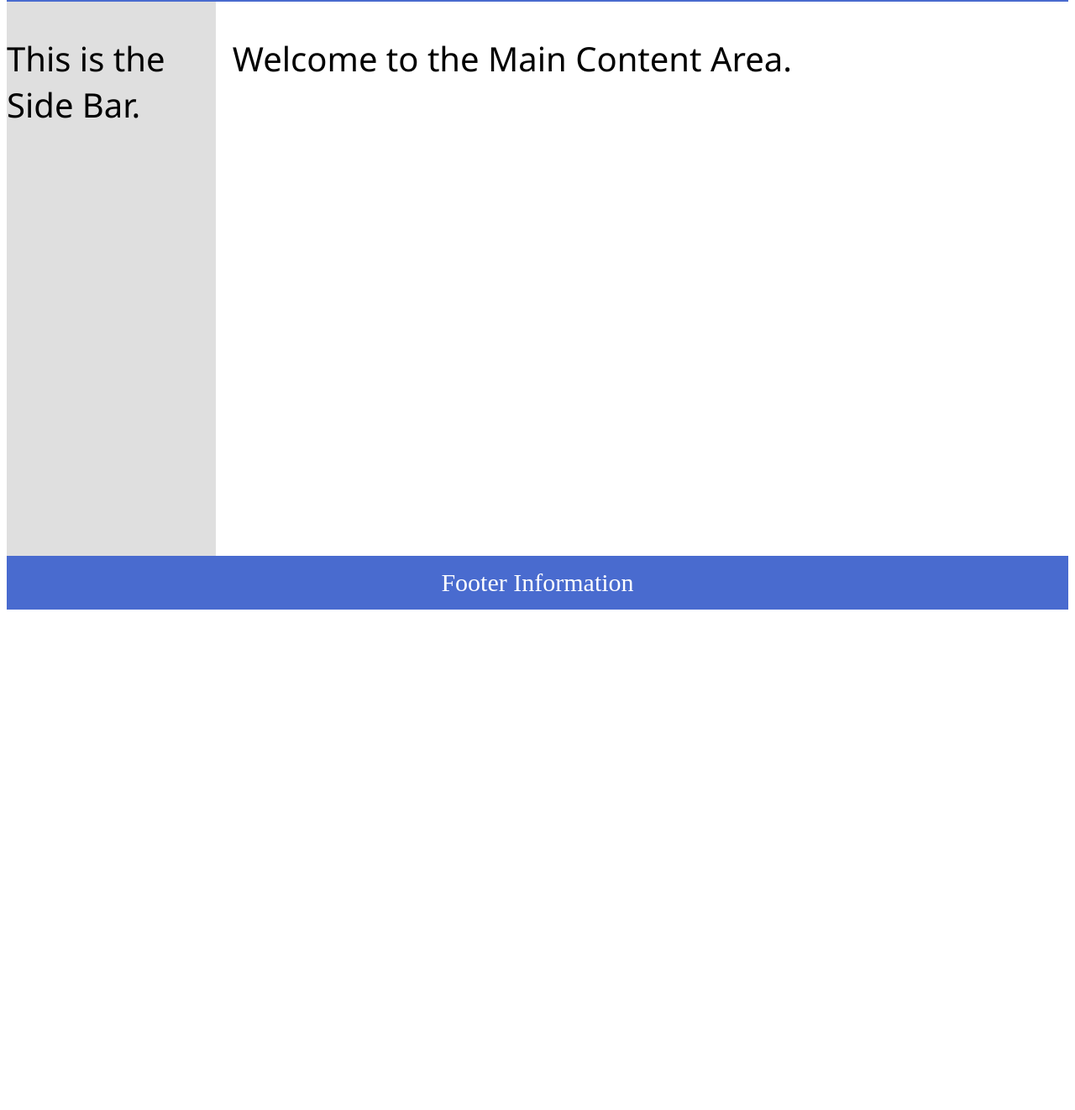
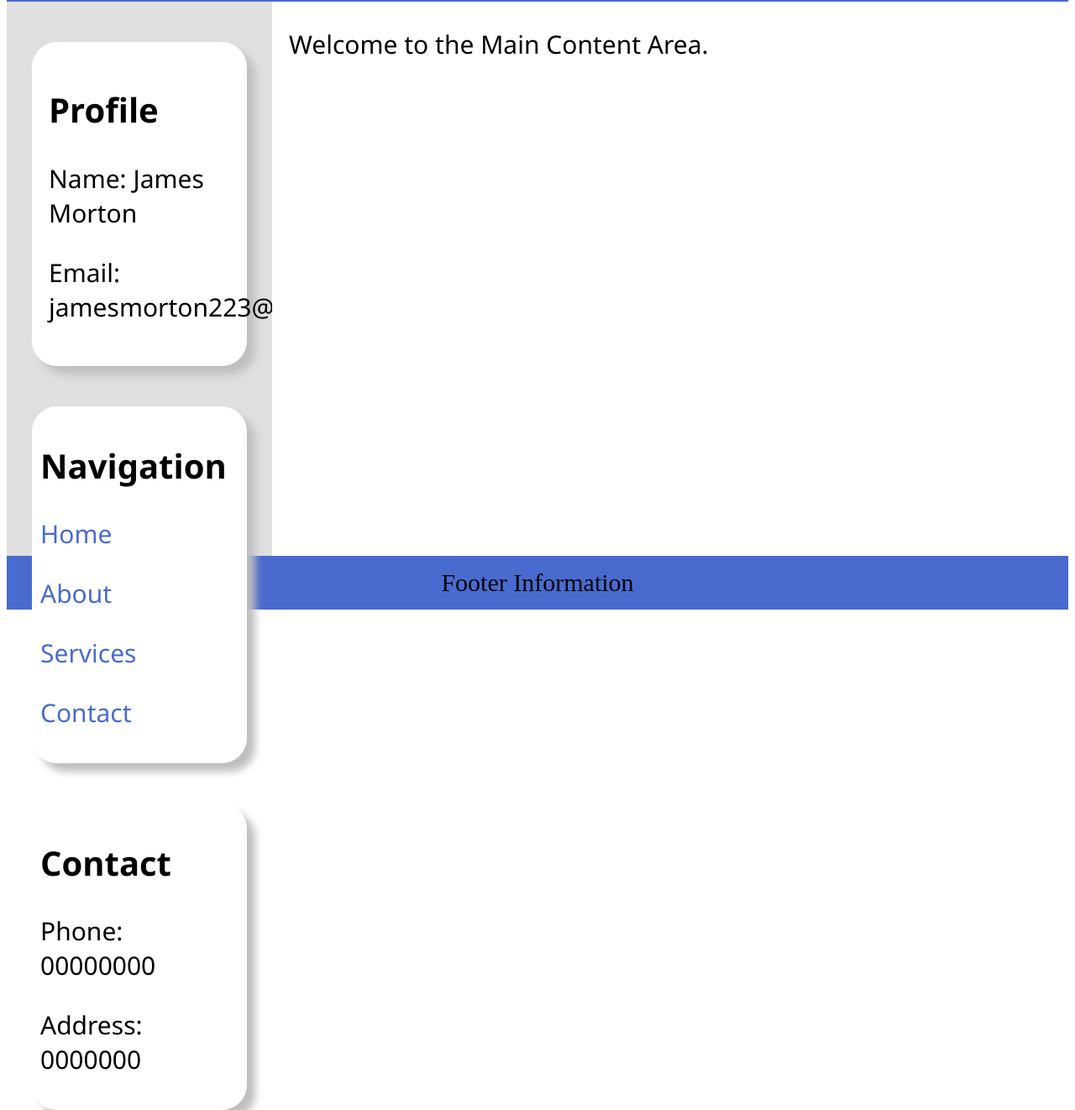
Before and after one commit to jamesm223/Module_2, a plain HTML site: page index.html in a window 1280 px wide. Shown: the part 117-1439 px from the top of the page at 84% size. Before the commit the page ends 851 px from the top, so only its background shows below. Drawn offline with Linux system fonts and the light colour scheme.

Commit message:
added sections to sidebar using flexbot and added light and darkmode styling

```diff
--- a/CSS/styles.css
+++ b/CSS/styles.css
@@ -6,6 +6,8 @@
     --black-color: black;
     --blue-darkmode: rgb(15, 0, 71);
     --main-background-darkmode: rgb(41, 41, 41);
+    --shadow-color: rgb(191, 191, 191);
+    --side-content-darkmode: rgb(41, 41, 41);
 }
 
 
@@ -33,25 +35,28 @@ footer{
     padding-top: 15px;
     padding-bottom: 15px;
     font-size: 30px;
-    color: white;
+    color: var(--black-color);
     transition: ease 2s;
 }
 
 p{
-    font-size: 40px;
+    font-size: 30px;
     font-family: 'Segoe UI', Tahoma, Geneva, Verdana, sans-serif;
     transition: ease 2s;
 }
 
 .side_bar{
-    width: 20%;
+    width: 25%;
     background-color: var(--side-background-lightmode);
     transition: ease 2s;
+    display: flex;
+    flex-direction: column;
+    gap: 3rem;
 }
 
 .main_content{
     background-color: var(--main-background-lightmode);
-    width: 80%;
+    width: 75%;
     transition: ease 2s;
     padding-left: 20px;
 }
@@ -67,7 +72,7 @@ button{
     background-color: var(--black-color);
     color: var(--white-color);
     border: none;
-    border-radius: 5px;
+    border-radius: 20px;
     font-size: 50px;
     margin-right: 15px;
     margin-top: 5px;
@@ -80,6 +85,50 @@ h1{
     font-family: 'Segoe UI', Tahoma, Geneva, Verdana, sans-serif;
     font-size: 30px;
     color: var(--black-color);
+    transition: ease 2s;
+}
+
+
+.profile{
+    background-color: var(--white-color);
+    border-radius: 30px;
+    margin-top: 3rem;
+    margin-left: 30px;
+    margin-right: 30px;
+    padding: 20px;
+    box-shadow: 10px 10px 10px var(--shadow-color);
+    transition: ease 2s;
+}
+
+.nav{
+    background-color: var(--white-color);
+    border-radius: 30px;
+    margin-left: 30px;
+    margin-right: 30px;
+    padding: 10px;
+    box-shadow: 10px 10px 10px var(--shadow-color);
+    transition: ease 2s;
+
+}
+
+.nav_text{
+    color: var(--blue-lightmode);
+    transition: ease 2s;
+}
+
+.contact{
+    background-color: var(--white-color);
+    border-radius: 30px;
+    margin-left: 30px;
+    margin-right: 30px;
+    padding: 10px;
+    box-shadow: 10px 10px 10px var(--shadow-color);
+    transition: ease 2s;
+}
+
+h2{
+    font-size: 40px;
+    font-family: 'Segoe UI', Tahoma, Geneva, Verdana, sans-serif;
     transition: ease 2s;
 }
 
@@ -111,8 +160,35 @@ h1{
 
 .dark-mode .side_bar{
     background-color: var(--black-color);
+    transition: ease 2s;
 }
 
 .dark-mode .main_content{
     background-color: var(--main-background-darkmode);
+    transition: ease 2s;
 }
+
+.dark-mode .profile{
+    background-color: var(--side-content-darkmode);
+    transition: ease 2s;
+}
+
+.dark-mode .nav_text{
+    color: var(--blue-darkmode);
+    transition: ease 2s;
+}
+
+.dark-mode .nav{
+    background-color: var(--side-content-darkmode);
+    transition: ease 2s;
+}
+
+.dark-mode .contact{
+    background-color: var(--side-content-darkmode);
+    transition: ease 2s;
+}
+
+.dark-mode h2{
+    color: var(--white-color);
+    transition: ease 2s;
+}
--- a/index.html
+++ b/index.html
@@ -15,7 +15,25 @@
 
     <div class = "content">
         <div class="side_bar">
-            <p>This is the Side Bar.</p>
+            <div class="profile">
+                <h2>Profile</h2>
+                <p>Name: James Morton</p>
+                <p>Email: jamesmorton223@outlook.com</p>
+            </div>
+            <div class="nav">
+                <h2>Navigation</h2>
+                <div class="nav_text">
+                    <p>Home</p>
+                    <p>About</p>
+                    <p>Services</p>
+                    <p>Contact</p>
+                </div>
+            </div>
+            <div class="contact">
+                <h2>Contact</h2>
+                <p>Phone: 00000000</p>
+                <p>Address: 0000000</p>
+            </div>
         </div>
         <div class="main_content">
             <p>Welcome to the Main Content Area.</p>
```
